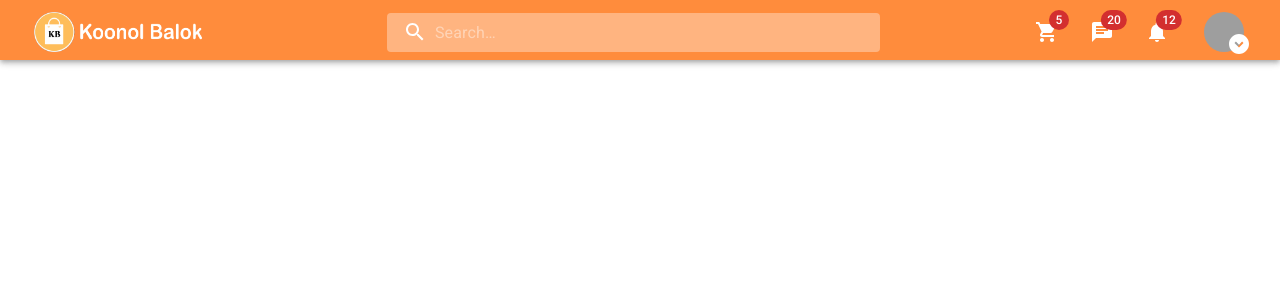
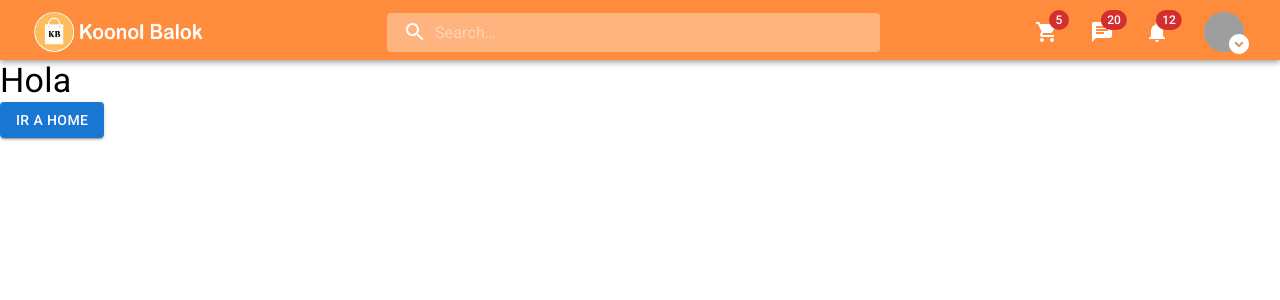
Before and after one commit to Amauri1342/Koonol_Balok_AppWeb, a React (Create React App) app: page /Login in a window 1280 px wide. Before the commit this address had no page. Shown: the top 300 px of the page. Built offline with nearby package versions, Linux system fonts and the light colour scheme; no server answers; grey boxes are pictures that could not be loaded.

Commit message:
Axios Test and Navigate to /Home

```diff
--- a/package.json
+++ b/package.json
@@ -11,6 +11,7 @@
     "@testing-library/react": "^13.4.0",
     "@testing-library/user-event": "^13.5.0",
     "aos": "^2.3.4",
+    "axios": "^1.4.0",
     "react": "^18.2.0",
     "react-dom": "^18.2.0",
     "react-router-dom": "^6.13.0",
--- a/src/App.js
+++ b/src/App.js
@@ -1,4 +1,4 @@
-import { BrowserRouter as Router, Routes, Route } from "react-router-dom";
+import { BrowserRouter as Router, Routes, Route, Navigate } from "react-router-dom";
 import React, { useEffect, useState } from "react";
 import Home from "./pages/Home";
 import Login from "./pages/Login";
@@ -22,8 +22,9 @@ function App() {
         <div>
           <Navbar />
           <Routes>
-            <Route path="/" element={<Login />} />
+            <Route path="/Login" element={<Login />} />
             <Route path="/Home" element={<Home />} />
+            <Route path="/" element={<Navigate to="/Home" />} />
           </Routes>
         </div>
       )}
--- a/src/pages/Login.js
+++ b/src/pages/Login.js
@@ -1,8 +1,20 @@
 import { Typography, Button } from "@mui/material";
 import React from "react";
 import { Link } from "react-router-dom";
+import axios from 'axios';
 
 class Login extends React.Component {
+
+  state = {
+    users: []
+  }
+
+  async componentDidMount(){
+    const res = await axios.get('https://jsonplaceholder.typicode.com/users');
+    this.setState({users:res.data})
+    console.log('usuarios', this.state.users)
+  }
+
   render() {
     return (
       <div>
```
Also changed, not shown: 1 other file (tests, documents, lock files or other folders).
